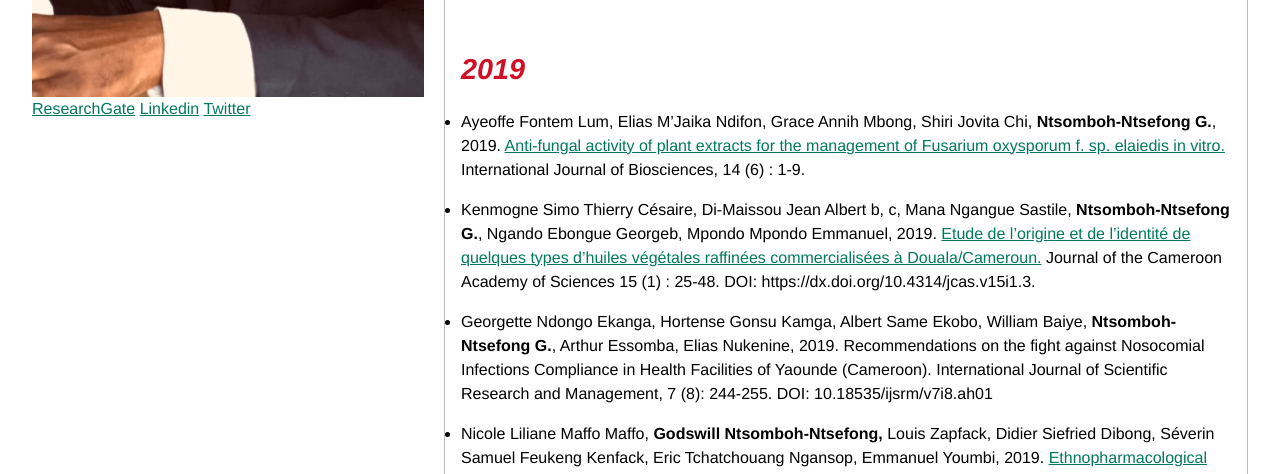
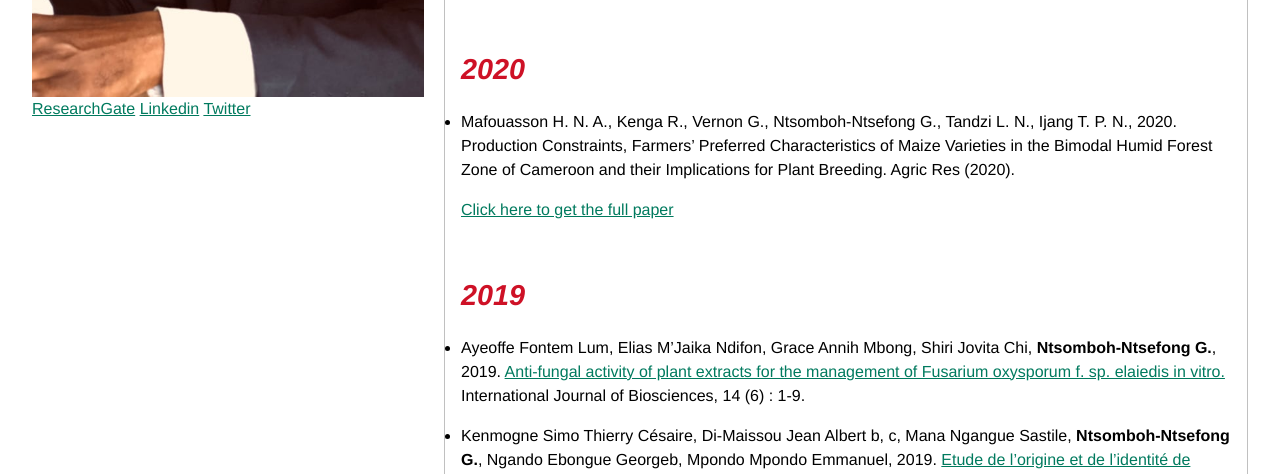
Before and after one commit to GodswillNN/GodswillNN.github.io, a plain HTML site: page publications/index.html in a window 1280 px wide. Shown: the part 626-1100 px from the top of the page. Drawn offline with Linux system fonts and the light colour scheme.

Commit message:
publication added

```diff
--- a/publications/index.html
+++ b/publications/index.html
@@ -62,6 +62,10 @@
 
     <h1>Journal publications</h1>
 
+    <h2>2020</h2>
+    <ul>
+      <li>Mafouasson H. N. A., Kenga R., Vernon G., Ntsomboh-Ntsefong G., Tandzi L. N., Ijang T. P. N., 2020. Production Constraints, Farmers’ Preferred Characteristics of Maize Varieties in the Bimodal Humid Forest Zone of Cameroon and their Implications for Plant Breeding. Agric Res (2020). </li> <a href="https://doi.org/10.1007/s40003-020-00463-6"> Click here to get the full paper</a>
+</ul>
 
     <h2>2019</h2>
     <ul>
```
